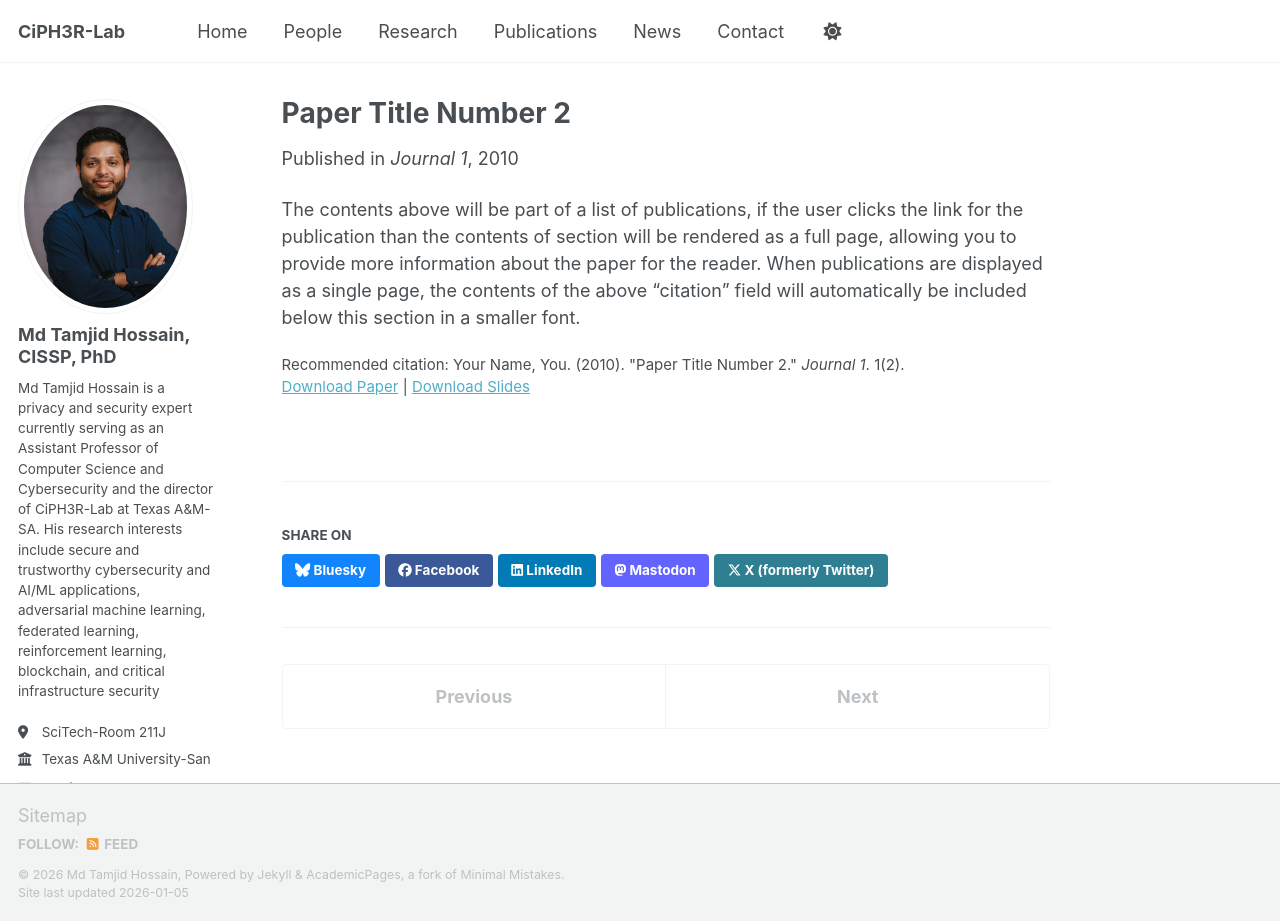
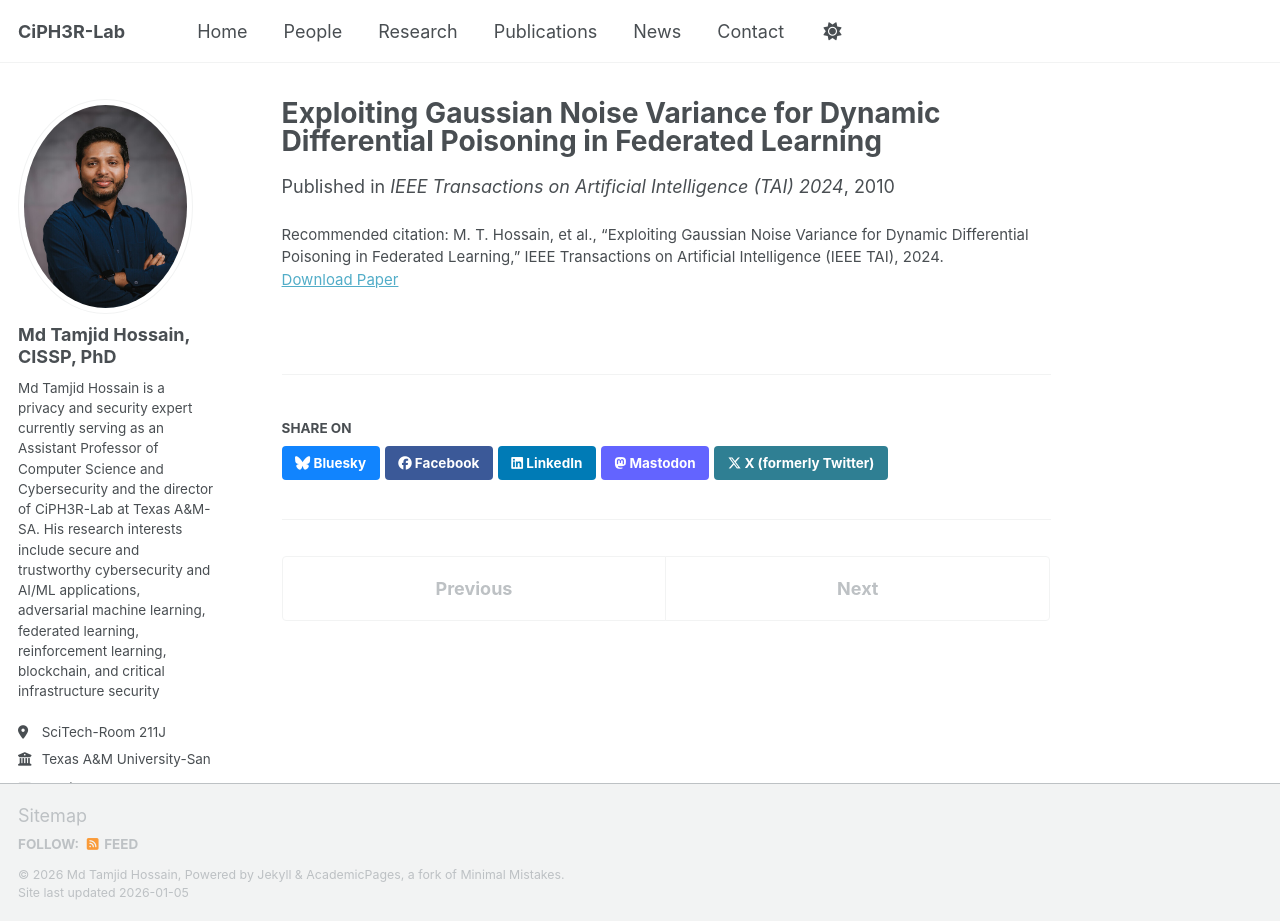
Before and after one commit to ciph3rLab/ciph3rLab.github.io, a Jekyll site: the page built from _publications/2010-10-01-paper-title-number-2.md, in a window 1280 px wide and 921 px high. Built offline with Jekyll 4.4.1, drawn with Linux system fonts in a browser that asks for light colours; some web fonts are replaced; a script bundle is joined from its source files by our own code; library files that are not in the unit come from our copies.

Commit message:
2nd paper

```diff
--- a/_publications/2010-10-01-paper-title-number-2.md
+++ b/_publications/2010-10-01-paper-title-number-2.md
@@ -1,14 +1,10 @@
 ---
-title: "Paper Title Number 2"
+title: "Exploiting Gaussian Noise Variance for Dynamic Differential Poisoning in Federated Learning"
 collection: publications
 category: manuscripts
-permalink: /publication/2010-10-01-paper-title-number-2
-excerpt: 'This paper is about the number 2. The number 3 is left for future work.'
-date: 2010-10-01
-venue: 'Journal 1'
-slidesurl: 'https://academicpages.github.io/files/slides2.pdf'
-paperurl: 'https://academicpages.github.io/files/paper2.pdf'
-citation: 'Your Name, You. (2010). &quot;Paper Title Number 2.&quot; <i>Journal 1</i>. 1(2).'
+permalink: /publication/2024-01-01-exploiting-gaussian-noise-variance-dp-fl
+excerpt: "Differentially private federated learning under adaptive poisoning that leverages Gaussian noise variance."
+venue: "IEEE Transactions on Artificial Intelligence (TAI) 2024"
+paperurl: "https://ieeexplore.ieee.org/document/10887264"
+citation: "M. T. Hossain, et al., “Exploiting Gaussian Noise Variance for Dynamic Differential Poisoning in Federated Learning,” IEEE Transactions on Artificial Intelligence (IEEE TAI), 2024."
 ---
-
-The contents above will be part of a list of publications, if the user clicks the link for the publication than the contents of section will be rendered as a full page, allowing you to provide more information about the paper for the reader. When publications are displayed as a single page, the contents of the above "citation" field will automatically be included below this section in a smaller font.
```
